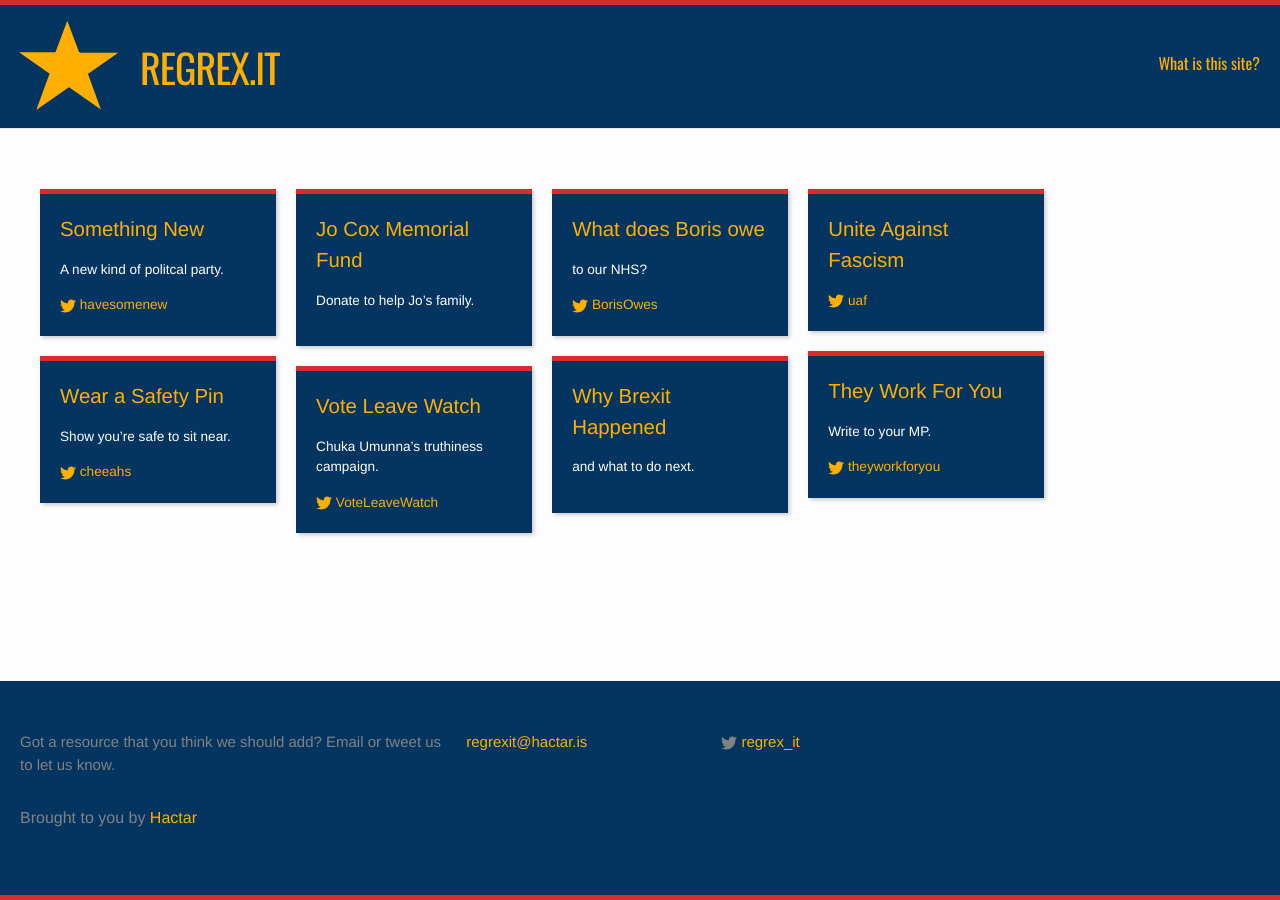
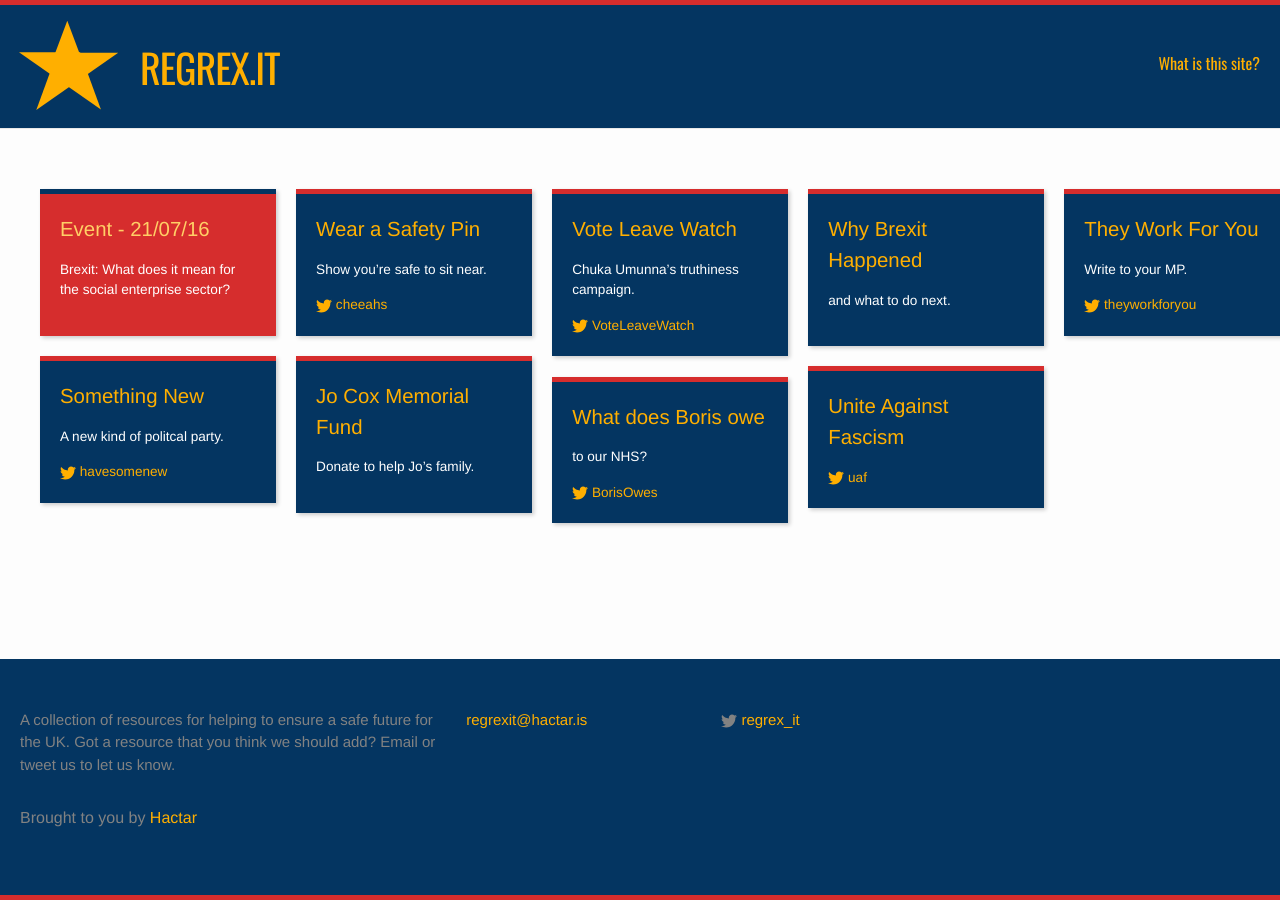
Before and after one commit to hactar-is/regex.it, a Jekyll site: the page built from index.html, in a window 1280 px wide. Built offline with Jekyll 4.4.1, drawn with Linux system fonts in a browser that asks for light colours.

Commit message:
Added socent event.

```diff
--- a/_config.yml
+++ b/_config.yml
@@ -9,6 +9,7 @@
 title: Regrex.it
 email: regrexit@hactar.is
 description: > # this means to ignore newlines until "baseurl:"
+  A collection of resources for helping to ensure a safe future for the UK.
   Got a resource that you think we should add? Email or tweet us to let us know.
 baseurl: "" # the subpath of your site, e.g. /blog
 url: "http://regrex.it" # the base hostname & protocol for your site
--- a/_sass/_layout.scss
+++ b/_sass/_layout.scss
@@ -57,6 +57,13 @@
      }
      @include media-query($on-palm) {
          width: 100%;
+     }
+     &.event{
+        border-top: 5px solid $brand-color;
+        background-color: $red;
+        a{
+            color: lighten($brand-highlight, 20);
+        }
      }
  }
 
--- a/index.html
+++ b/index.html
@@ -5,7 +5,7 @@
 <div class="wrapper">
     <div class="masonry">
     {% for _ in site.links %}
-        <div class="item">
+        <div class="item {{ _.type }}">
             <h2>
                 <a href="{{ _.link }}">{{ _.title }}</a>
             </h2>
```
Also changed, not shown: _links/0-event-socent.md (added, +8 -0 lines), about.md (+2 -0 lines).
